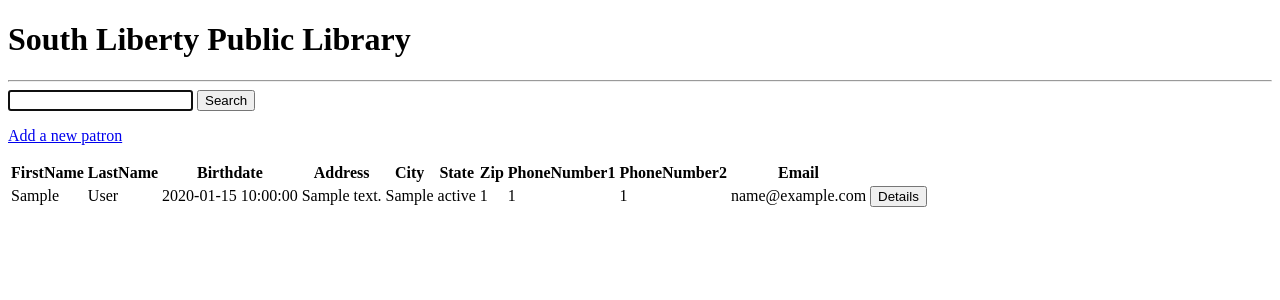
After one commit to ndeal01/softwaredesign_project, a Flask app: page /people in a window 1280 px wide. The commit adds this page. Shown: the top 300 px of the page. Run offline with Flask 2, Linux system fonts and the light colour scheme; tables that the repository leaves empty hold one stand-in row (values such as "Sample post"); one stand-in notice (Sample message) is shown; parts of the project's set-up code (start-up, migrations or seed data) failed here and were passed over; some libraries are stand-ins or nearby versions.

Commit message:
Updated Files -Tyler

```diff
--- a/app.py
+++ b/app.py
@@ -5,15 +5,18 @@ from wtforms import StringField, IntegerField, DateField, SubmitField
 from wtforms.validators import DataRequired
 from flask_sqlalchemy import SQLAlchemy
 from sqlalchemy import or_
+from datetime import datetime
 import pymysql
 import secrets
-import datetime
+
 
 conn = "mysql+pymysql://{0}:{1}@{2}/{3}".format(secrets.dbuser, secrets.dbpass, secrets.dbhost, secrets.dbname)
 app = Flask(__name__)
 
 app.config['SECRET_KEY']='SuperSecretKey'
 app.config['SQLALCHEMY_DATABASE_URI'] = conn
+app.config['SQLALCHEMY_TRACK_MODIFICATIONS'] = False # silence the deprecation warning
+
 db = SQLAlchemy(app)
 
 class g2_materialtable(db.Model):
@@ -45,7 +48,7 @@ def index():
 
 @app.route('/materials')
 def materials():
-    all_materials = g2_people.query.all()
+    all_materials = g2_materialtable.query.all()
     return render_template('materials.html', materials=all_materials, pageTitle='Materials', legend='Materials')
 
 @app.route('/search', methods=['GET', 'POST'])
@@ -91,7 +94,8 @@ def update_material(MaterialID):
         material.Author = form.Author.data
         material.ISBN = form.ISBN.data
         db.session.commit()
-        return redirect('/')
+        flash('This material has been updated!')
+        return redirect(url_for('material', MaterialID=material.MaterialID))
 
     form.MaterialID.data = material.MaterialID
     form.Title.data = material.Title
@@ -113,6 +117,117 @@ def delete_material(MaterialID):
     else: #if it's a GET request, send them to the home page
         return redirect("/")
 
+class g2_peopletable(db.Model):
+    #__tablename__ = 'results'
+    PeopleID = db.Column(db.Integer, primary_key=True)
+    FirstName = db.Column(db.String(255))
+    LastName = db.Column(db.String(255))
+    Birthdate = db.Column(db.DateTime)
+    Address = db.Column(db.String(255))
+    City = db.Column(db.String(255))
+    State = db.Column(db.String(255))
+    Zip = db.Column(db.Integer())
+    PhoneNumber1 = db.Column(db.Integer())
+    PhoneNumber2 = db.Column(db.Integer())
+    Email = db.Column(db.String(255))
+
+    def __repr__(self):
+        return "id: {0} | First Name: {1} | Last Name: {2} | Birthdate: {3} | Address: {4} | City: {5} | State: {6} | Zip: {7} | Phone Number 1: {8} | Phone Number 2: {9} | Email: {10}".format(self.PeopleID, self.FirstName, self.LastName, self.Birthdate, self.Address, self.City, self.State, self.Zip, self.PhoneNumber1, self.PhoneNumber2, self.Email)
+
+class PeopleForm(FlaskForm):
+    PeopleID = IntegerField('Material ID: ')
+    FirstName = StringField('First Name:', validators=[DataRequired()])
+    LastName = StringField('Last Name:', validators=[DataRequired()])
+    Birthdate = DateField('Birthdate: ')
+    Address = StringField('Address: ', validators=[DataRequired()])
+    City = StringField('City:', validators=[DataRequired()])
+    State = StringField('State:', validators=[DataRequired()])
+    Zip = IntegerField('Zip:', validators=[DataRequired()])
+    PhoneNumber1 = IntegerField('Phone Number 1:', validators=[DataRequired()])
+    PhoneNumber2 = IntegerField('Phone Number 2:')
+    Email = StringField('Email: ', validators=[DataRequired()])
+
+@app.route('/people')
+def people():
+    all_people = g2_peopletable.query.all()
+    return render_template('people.html', people=all_people, pageTitle='Patrons', legend='Patrons')
+
+@app.route('/search', methods=['GET', 'POST'])
+def search_people():
+    if request.method == 'POST':
+        form = request.form
+        search_value = form['search_string']
+        search = "%{0}%".format(search_value)
+        results = g2_peopletable.query.filter( or_(g2_peopletable.FirstName.like(search), g2_peopletable.LastName.like(search), g2_peopletable.Birthdate.like(search), g2_peopletable.Address.like(search), g2_peopletable.City.like(search), g2_peopletable.State.like(search), g2_peopletable.State.like(search), g2_peopletable.Zip.like(search), g2_peopletable.PhoneNumber1.like(search), g2_peopletable.PhoneNumber2.like(search), g2_peopletable.Email.like(search))).all()
+        return render_template('people.html', people=results, pageTitle="People")
+
+    else:
+        return redirect('/')
+
+@app.route('/add_people', methods=['GET', 'POST'])
+def add_people():
+    form = PeopleForm()
+    print('Before validate')
+    if form.validate_on_submit():
+        print('inside validate')
+        people = g2_peopletable(FirstName=form.FirstName.data, LastName=form.LastName.data, Birthdate=datetime.Birthdate.now(), Address=form.Address.data, City=form.City.data, State=form.State.data, Zip=form.Zip.data, PhoneNumber1=form.PhoneNumber1.data, PhoneNumber2=form.PhoneNumber2.data, Email=form.Email.data)
+        db.session.add(people)
+        db.session.commit()
+        return redirect('/')
+    return render_template('add_people.html', form=form, pageTitle='Add A New Patron', legend="Add A New Patron")
+
+
+@app.route('/people/<int:PeopleID>', methods=['GET','POST'])
+def patron(PeopleID):
+    people = g2_peopletable.query.get_or_404(PeopleID)
+    return render_template('patron.html', form=people, pageTitle='Patron Details')
+
+@app.route('/patron/<int:PeopleID>/update', methods=['GET','POST'])
+def update_people(PeopleID):
+    people = g2_peopletable.query.get_or_404(PeopleID)
+    form = PeopleForm()
+
+    if form.validate_on_submit():
+        people.PeopleID = form.PeopleID.data
+        people.FirstName = form.FirstName.data
+        people.LastName = form.LastName.data
+        people.Birthdate = datetime.Birthdate.now()
+        people.Address = form.Address.data
+        people.City = form.City.data
+        people.State = form.State.data
+        people.Zip = form.Zip.data
+        people.PhoneNumber1 = form.PhoneNumber1.data
+        people.PhoneNumber2 = form.PhoneNumber2.data
+        people.Email = form.Email.data
+        db.session.commit()
+
+        flash('This patron has been updated!')
+        return redirect(url_for('patron', PeopleID=people.PeopleID))
+
+    form.PeopleID.data = people.PeopleID
+    form.FirstName.data = people.FirstName
+    form.LastName.data = people.LastName
+    form.Birthdate.data = people.Birthdate
+    form.Address.data = people.Address
+    form.City.data = people.City
+    form.State.data = people.State
+    form.Zip.data = people.Zip
+    form.PhoneNumber1.data = people.PhoneNumber1
+    form.PhoneNumber2.data = people.PhoneNumber2
+    form.Email.data = people.Email
+    return render_template('update_people.html', form=form, pageTitle='Update People',legend="Update People")
+
+@app.route('/people/<int:PeopleID>/delete', methods=['POST'])
+def delete_people(PeopleID):
+    if request.method == 'POST': #if it's a POST request, delete the patron from the database
+        people = g2_peopletable.query.get_or_404(PeopleID)
+        db.session.delete(people)
+        db.session.commit()
+        flash('Patron was successfully deleted!')
+        return redirect("/")
+    else: #if it's a GET request, send them to the home page
+        return redirect("/")
+
 
 if __name__ == '__main__':
     app.run(debug=True)
--- a/static/stylesheet.css
+++ b/static/stylesheet.css
@@ -1,3 +1,36 @@
-body {
-  background-color: lightblue;
+/* Style the navigation bar */
+.navbar {
+ width: 100%;
+ background-color: #555;
+ overflow: hidden;
 }
+
+/* Navbar links */
+.navbar a {
+  float: left;
+  color: #f2f2f2;
+  text-align: center;
+  padding: 14px 16px;
+  text-decoration: none;
+  font-size: 17px;
+}
+
+/* Navbar links on mouse-over */
+.navbar a:hover {
+ background-color: #000;
+ color: black
+}
+
+/* Current/active navbar link */
+.active {
+ background-color: #4CAF50;
+ color: white;
+}
+
+/* Add responsiveness - will automatically display the navbar vertically instead of horizontally on screens less than 500 pixels */
+@media screen and (max-width: 500px) {
+ .navbar a {
+   float: none;
+   display: block;
+ }
+}
--- a/templates/base.html
+++ b/templates/base.html
@@ -5,6 +5,7 @@
     <meta charset="utf-8">
     <title>{{ pageTitle }}</title>
 	<link rel="stylesheet" type="text/css" href="{{ url_for('static', filename='static/stylesheet.css') }}">
+<script src="https://kit.fontawesome.com/a076d05399.js"></script>
   <script>
       $(function() {
      $('#flash').delay(500).fadeIn('normal', function() {
@@ -18,7 +19,7 @@
 </head>
 
   <body>
-    <h1> Materials </h1>
+    <h1> South Liberty Public Library </h1>
     <hr>
       {% block body %}
 
--- /dev/null
+++ b/templates/people.html
@@ -0,0 +1,70 @@
+{% extends 'base.html' %}
+
+
+{% block body %}
+<form method="POST">
+  <input type="text" autofocus="autofocus" name="search_string">
+  <input type="submit" formaction="/search" value="Search">
+  </form>
+
+<p><a href="{{ url_for('add_people')}}"> Add a new patron</a>
+{% with messages = get_flashed_messages() %}
+{% if messages %}
+<div class="alert alert-warning alert-dismissible fade show" role="alert" id="flash">
+  {% for message in messages %}
+  <strong>Alert!
+  </strong> {{ message }}
+  <button type="button" class="close" data-dismiss="alert" aria-label="Close">
+    <span aria-hidden="true">&times;</span>
+  </button>
+  {% endfor %}
+  {% endif %}
+  {% endwith %}
+</div>
+
+{% if people %}
+    <table>
+        <thead>
+            <tr>
+
+                <th>FirstName</th>
+                <th>LastName</th>
+                <th>Birthdate</th>
+                <th>Address</th>
+                <th>City</th>
+                <th>State</th>
+                <th>Zip</th>
+                <th>PhoneNumber1</th>
+                <th>PhoneNumber2</th>
+                <th>Email</th>
+
+            </tr>
+        </thead>
+
+      <tbody>
+
+            {% for row in people %}      <tr>
+
+                <td> {{ row.FirstName }}</td>
+                <td> {{ row.LastName }}</td>
+                <td> {{ row.Birthdate }}</td>
+                <td> {{ row.Address }}</td>
+                <td> {{ row.City }}</td>
+                <td> {{ row.State }}</td>
+                <td> {{ row.Zip }}</td>
+                <td> {{ row.PhoneNumber1 }}</td>
+                <td> {{ row.PhoneNumber2 }}</td>
+                <td> {{ row.Email }}</td>
+
+
+      <td>
+        <form action="{{ url_for('patron', PeopleID=row.PeopleID) }}" method="POST">
+          <input type="submit" value="Details" class="btn btn-info" />
+        </form>
+      </td>
+            </tr>
+            {% endfor %}
+        </tbody>
+    </table>
+{% endif %}
+{% endblock %}
```
Also changed, not shown: templates/add_people.html (added, +29 -0 lines), templates/index.html (+6 -51 lines), templates/materials.html (added, +62 -0 lines), templates/patron.html (added, +31 -0 lines), templates/update_materials.html (added, +26 -0 lines), templates/update_people.html (added, +29 -0 lines).
